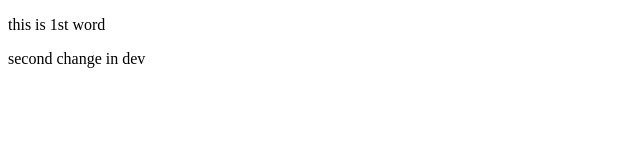
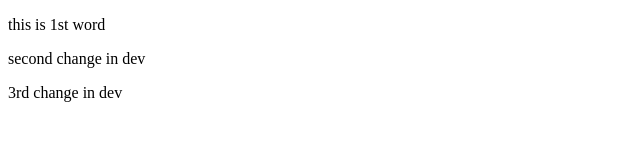
Before and after one commit to abhishek1815/try-2, a plain HTML site: page about/1.html in a window 1280 px wide. Shown: the whole page, without its empty margins (0-640 px from the left). Drawn offline with Linux system fonts and the light colour scheme.

Commit message:
3nd commit

```diff
--- a/about/1.html
+++ b/about/1.html
@@ -12,5 +12,6 @@
     <p>second change in dev
 
     </p>
+    <p>3rd change in dev</p>
 </body>
 </html>
```
